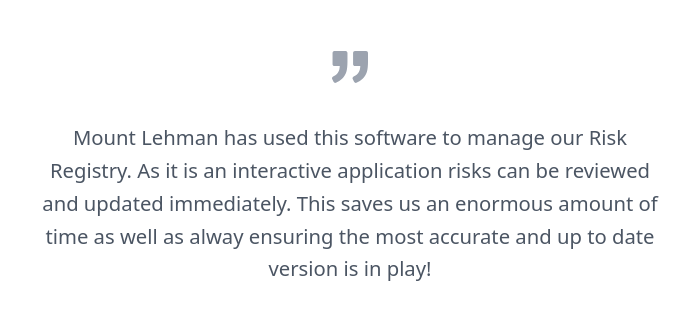
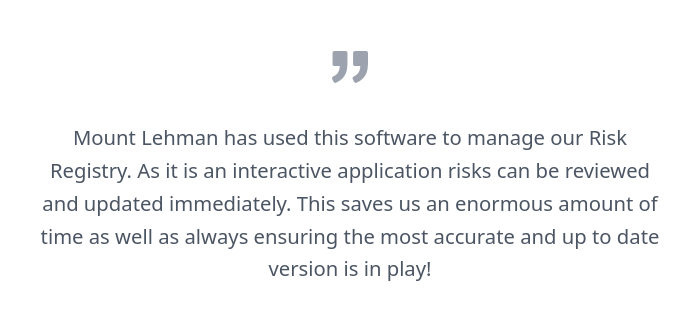
Before and after one commit to boardcentral/marketing, a website: page about.boardcentral.app/public/index.html in a window 1280 px wide. Shown: the part 2240-2575 px from the top of the page, 290-988 px from the left. Drawn offline with Linux system fonts and the light colour scheme.

Commit message:
Fix typo

```diff
--- a/about.boardcentral.app/public/index.html
+++ b/about.boardcentral.app/public/index.html
@@ -233,7 +233,7 @@
         </svg>
         <p class="leading-relaxed text-lg mb-4">
           Mount Lehman has used this software to manage our Risk Registry.  As it is an interactive application risks can
-          be reviewed and updated immediately.  This saves us an enormous amount of time as well as alway ensuring the most
+          be reviewed and updated immediately.  This saves us an enormous amount of time as well as always ensuring the most
           accurate and up to date version is in play!
         </p>
         <span class="inline-block h-1 w-10 rounded bg-indigo-600 mt-8 mb-6"></span>
```
Also changed, not shown: about.boardcentral.app/templates/partials/testimonials.html (+1 -1 lines), about.boardcentral.app/public/compiled.css, about.boardcentral.app/static/compiled.css.
